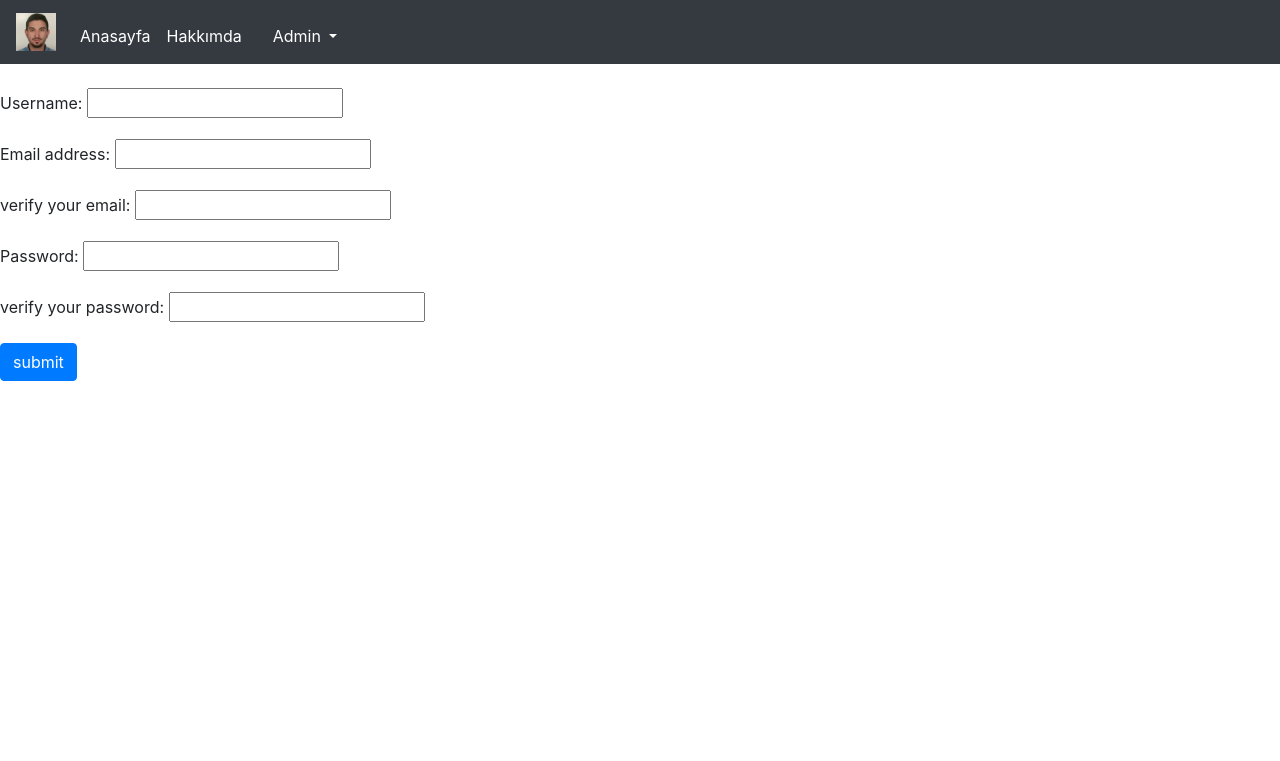
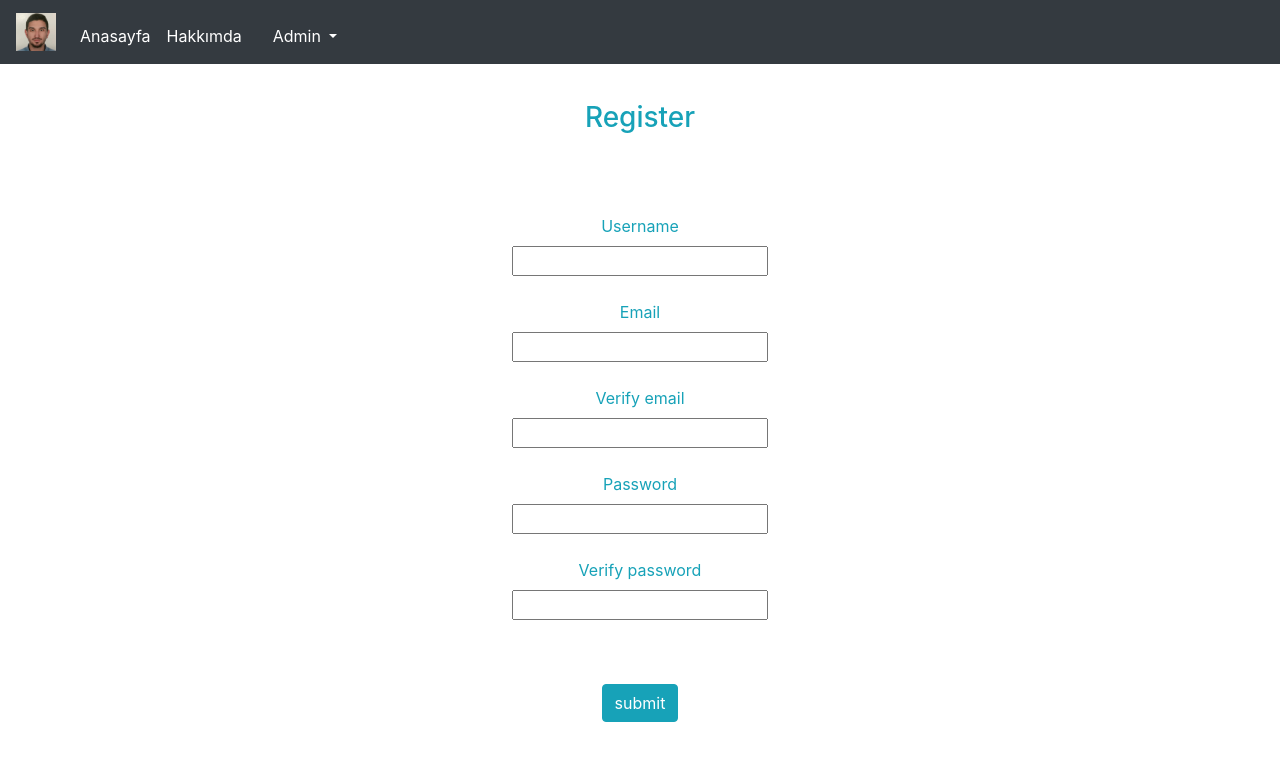
Before and after one commit to silentprogressional/astrup_tattoo, a Django app: page /formView in a window 1280 px wide. Shown: the top 761 px of the page. Run offline with Django 3.2, Linux system fonts and the light colour scheme; some libraries are stand-ins or nearby versions.

Commit message:
error page has been handled register page has been redesigned

```diff
--- a/myApp/views.py
+++ b/myApp/views.py
@@ -1,11 +1,11 @@
 from django.shortcuts import render
 from myApp.models import Users
 from . import forms
-from django.contrib.auth import login,logout,authenticate
+from django.contrib.auth import login, logout, authenticate
 from django.http import HttpResponseRedirect, HttpResponse
 from django.urls import reverse
 from django.contrib.auth.decorators import login_required
-from django.views.generic import TemplateView , View
+from django.views.generic import TemplateView, View
 
 # Create your views here.
 
@@ -57,16 +57,17 @@ class formView(View):
 
                 try:
                     record = Users.objects.get(email=form.cleaned_data['email'])
-                    return render(request, 'myApp/errorpage.html')
+                    record = "This email address already exist"
+                    return render(request, 'myApp/errorpage.html', context={'error': record})
                 except Users.DoesNotExist:
                     user = form.save(commit=False)
                     user.set_password(user.password)
                     user.save()
                     return render(request, 'myApp/successpage.html', context={'username': form.cleaned_data['username']})
             except Exception as a:
-                return render(request, 'myApp/errorpage.html')
+                return render(request, 'myApp/errorpage.html', context={'error': a})
         else:
-            return HttpResponse('Form is not valid')
+            return HttpResponse(form._errors)
 
     def get(self, request, *args, **kwargs):
         form = self.form
--- a/static/myApp/Css/style.css
+++ b/static/myApp/Css/style.css
@@ -18,3 +18,7 @@
     background-color: #343940;
     color: #FFFFFF;
 }
+
+#login {
+    margin-top: 10%;
+}
--- a/templates/myApp/register.html
+++ b/templates/myApp/register.html
@@ -1,9 +1,44 @@
 <!DOCTYPE html>
 {% extends "myApp/header.html" %}
 {% block body %}
-    <form class="form"  enctype= "multipart/form-data" method = "POST">
-    {{ form.as_p }}
-    {% csrf_token %}
-    <input type="submit" class="btn btn-primary" value="submit">
-    </form>
+     <div style="margin-top: 1%" id="register">
+        <div class="container">
+            <div id="register-row" class="row justify-content-center align-items-center">
+                <div id="login-column" class="col-md-6">
+                    <div id="register-box" class="col-md-12">
+                        <form align="center" id="register-form" action="{% url 'register' %}" class="form"  enctype= "multipart/form-data" method = "POST">
+                            <h3 class="text-center text-info">Register</h3>
+                            <br>  <br>  <br>
+                            <div class="form-group">
+                                <label for="username" class="text-info">Username</label> <br>
+                                {{ form.username }} <br> <br>
+
+                                <label for="email" class="text-info">Email</label> <br>
+                                {{ form.email }} <br> <br>
+
+                                <label for="vmail" class="text-info">Verify email</label> <br>
+                                {{ form.vmail }} <br> <br>
+
+                                <label for="password" class="text-info">Password</label> <br>
+                                {{ form.password }} <br> <br>
+
+                                <label for="vpassword" class="text-info">Verify password</label> <br>
+                                {{ form.vpassword }} <br> <br>
+
+                                {{ form.bot }}
+
+                                {% csrf_token %}
+                            </div>
+                            <br>
+                            <div class="form-group">
+                                <input type="submit" name="submit" class="btn btn-info btn-md" value="submit">
+                            </div>
+                            <div id="register-link" class="text-right">
+                            </div>
+                        </form>
+                    </div>
+                </div>
+            </div>
+        </div>
+    </div>
 {% endblock %}
```
Also changed, not shown: templates/myApp/errorpage.html (+7 -9 lines), templates/myApp/user_login.html (+3 -4 lines).
